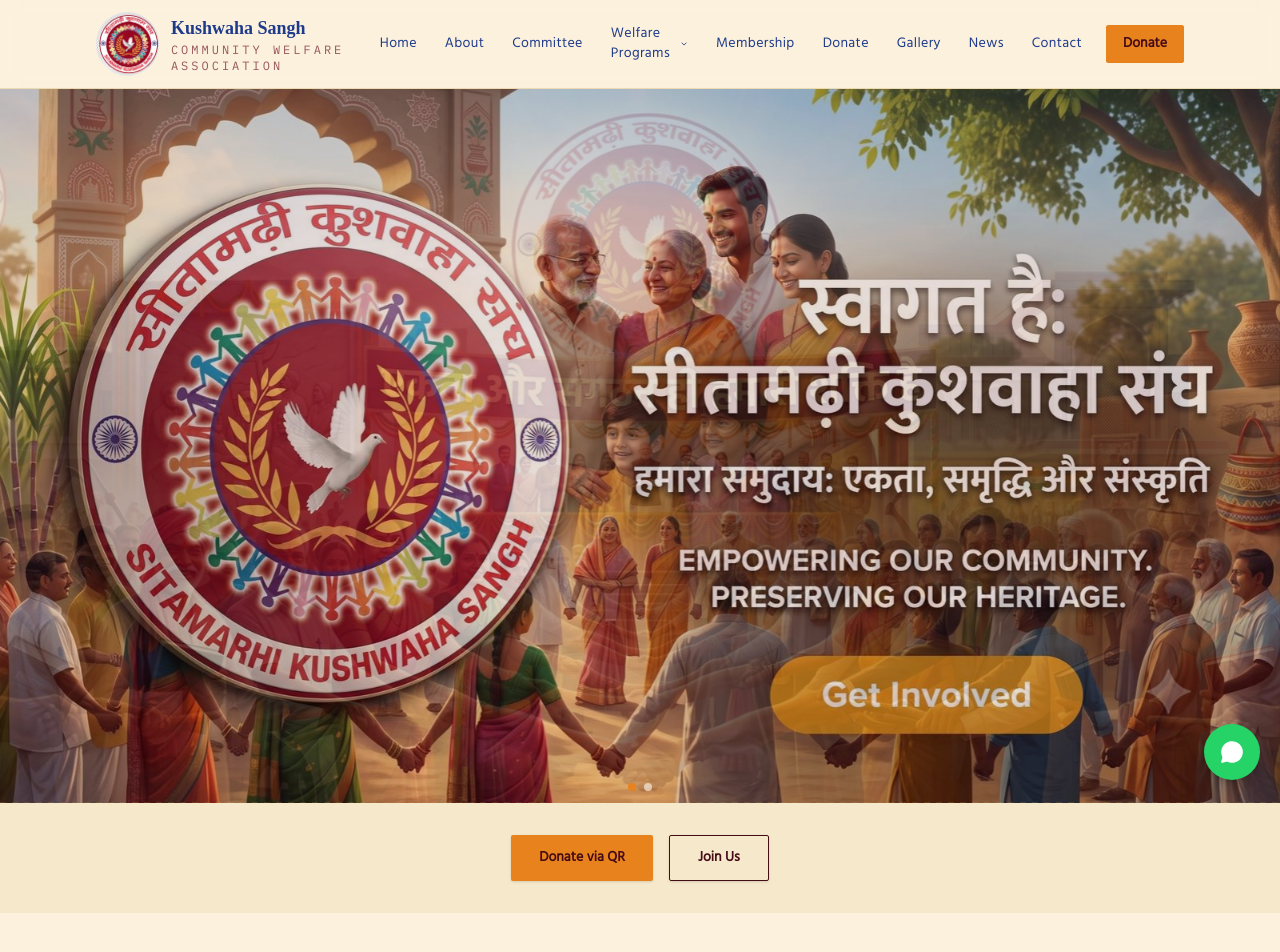
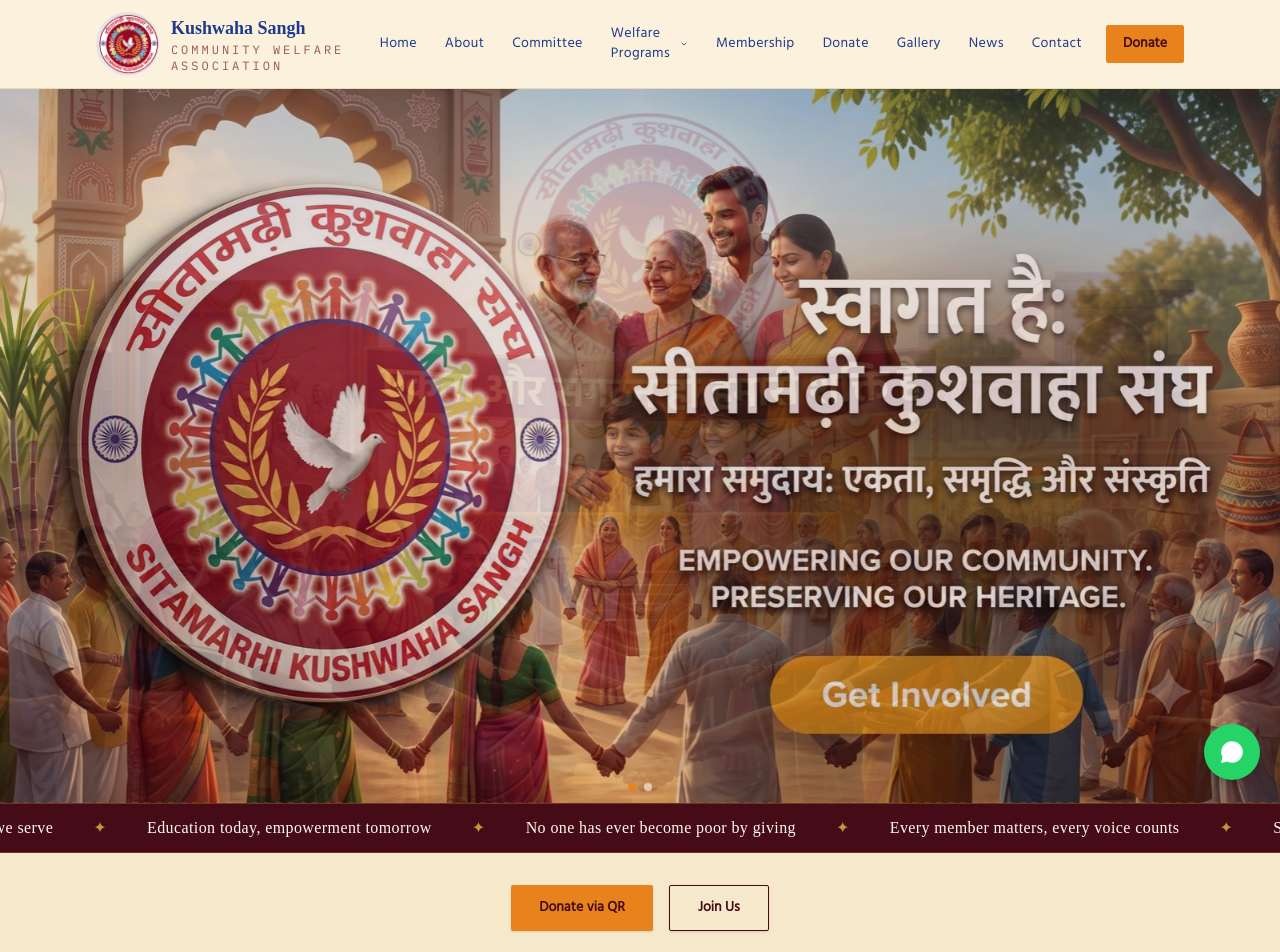
Before and after one commit to Ajitsingh4362/Kushwaha-sangh, a React (Vite) app: page / in a window 1280 px wide. Shown: the top 952 px of the page. Built offline with nearby package versions, Linux system fonts and the light colour scheme; a web font is replaced by a local one.

Commit message:
Add scrolling marquee strip with inspirational lines below hero

```diff
--- /dev/null
+++ b/src/components/MarqueeStrip.jsx
@@ -0,0 +1,29 @@
+const lines = [
+  'Ekta aur Sangathan hi hamari Shakti hai',
+  'Together we rise, together we serve',
+  'Education today, empowerment tomorrow',
+  'No one has ever become poor by giving',
+  'Every member matters, every voice counts',
+  'Small contributions, lasting change',
+  'Community first, always',
+  'Building a future our children can be proud of',
+]
+
+export default function MarqueeStrip() {
+  const track = [...lines, ...lines]
+
+  return (
+    <div className="overflow-hidden border-y border-gold/30 bg-maroon-deep py-3">
+      <div className="flex w-max animate-[scroll-x_32s_linear_infinite] items-center gap-10">
+        {track.map((line, i) => (
+          <span key={i} className="flex items-center gap-10 font-display text-sm tracking-wide text-cream-paper sm:text-base">
+            {line}
+            <span className="text-gold" aria-hidden="true">
+              ✦
+            </span>
+          </span>
+        ))}
+      </div>
+    </div>
+  )
+}
--- a/src/pages/Home.jsx
+++ b/src/pages/Home.jsx
@@ -9,6 +9,7 @@
 import momentsCollage from '../assets/moments-collage.jpg'
 import HeroCarousel from '../components/HeroCarousel'
 import { CornerFlourish } from '../components/Ornament'
+import MarqueeStrip from '../components/MarqueeStrip'
 
 const heroImages = [
   { src: heroBanner, alt: 'Sitamarhi Kushwaha Sangh community gathering' },
@@ -23,6 +24,8 @@
         <HeroCarousel images={heroImages} />
         <div className="ledger-rule absolute bottom-0 left-0 right-0 opacity-40" />
       </section>
+
+      <MarqueeStrip />
 
       <DonateQRButton />
 
```
